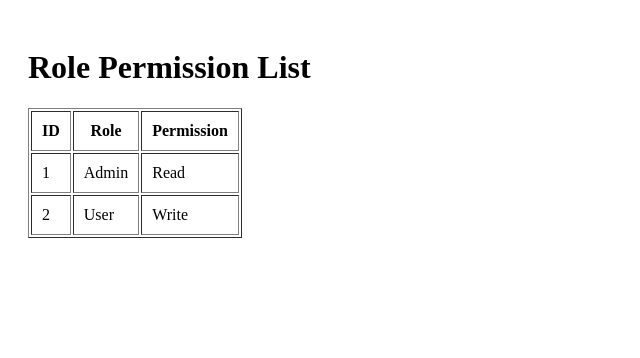
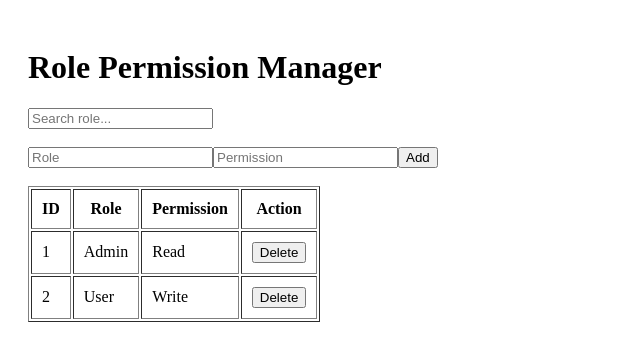
Before and after one commit to Punyashree26/role-permission-manager, a React app in the folder frontend/: page / in a window 1280 px wide. Shown: the top 358 px of the page, without its empty margins (0-640 px from the left). Built offline with nearby package versions, Linux system fonts and the light colour scheme; the HTML template or start-up script is replaced by a standard one.

Commit message:
Day 4 — Added role management UI with search and validation

```diff
--- a/frontend/src/App.jsx
+++ b/frontend/src/App.jsx
@@ -1,7 +1,7 @@
-import ListPage from "./pages/ListPage";
+import ManageRoles from "./pages/ManageRoles";
 
 function App() {
-  return <ListPage />;
+  return <ManageRoles />;
 }
 
 export default App;
--- /dev/null
+++ b/frontend/src/pages/ManageRoles.jsx
@@ -0,0 +1,101 @@
+import { useState } from "react";
+
+function ManageRoles() {
+  const [role, setRole] = useState("");
+  const [permission, setPermission] = useState("");
+
+  const [data, setData] = useState([
+    { id: 1, role: "Admin", permission: "Read" },
+    { id: 2, role: "User", permission: "Write" },
+  ]);
+
+  const [search, setSearch] = useState("");
+
+  const handleAdd = () => {
+    if (role === "" || permission === "") {
+      alert("Please fill all fields");
+      return;
+    }
+
+    const newItem = {
+      id: Date.now(),
+      role,
+      permission,
+    };
+
+    setData([...data, newItem]);
+
+    setRole("");
+    setPermission("");
+  };
+
+  const handleDelete = (id) => {
+    const filtered = data.filter((item) => item.id !== id);
+    setData(filtered);
+  };
+
+  const filteredData = data.filter((item) =>
+    item.role.toLowerCase().includes(search.toLowerCase())
+  );
+
+  return (
+    <div style={{ padding: "20px" }}>
+      <h1>Role Permission Manager</h1>
+
+      <input
+        type="text"
+        placeholder="Search role..."
+        value={search}
+        onChange={(e) => setSearch(e.target.value)}
+      />
+
+      <br /><br />
+
+      <input
+        type="text"
+        placeholder="Role"
+        value={role}
+        onChange={(e) => setRole(e.target.value)}
+      />
+
+      <input
+        type="text"
+        placeholder="Permission"
+        value={permission}
+        onChange={(e) => setPermission(e.target.value)}
+      />
+
+      <button onClick={handleAdd}>Add</button>
+
+      <br /><br />
+
+      <table border="1" cellPadding="10">
+        <thead>
+          <tr>
+            <th>ID</th>
+            <th>Role</th>
+            <th>Permission</th>
+            <th>Action</th>
+          </tr>
+        </thead>
+
+        <tbody>
+          {filteredData.map((item) => (
+            <tr key={item.id}>
+              <td>{item.id}</td>
+              <td>{item.role}</td>
+              <td>{item.permission}</td>
+              <td>
+                <button onClick={() => handleDelete(item.id)}>
+                  Delete
+                </button>
+              </td>
+            </tr>
+          ))}
+        </tbody>
+      </table>
+    </div>
+  );
+}
+
+export default ManageRoles;
```
